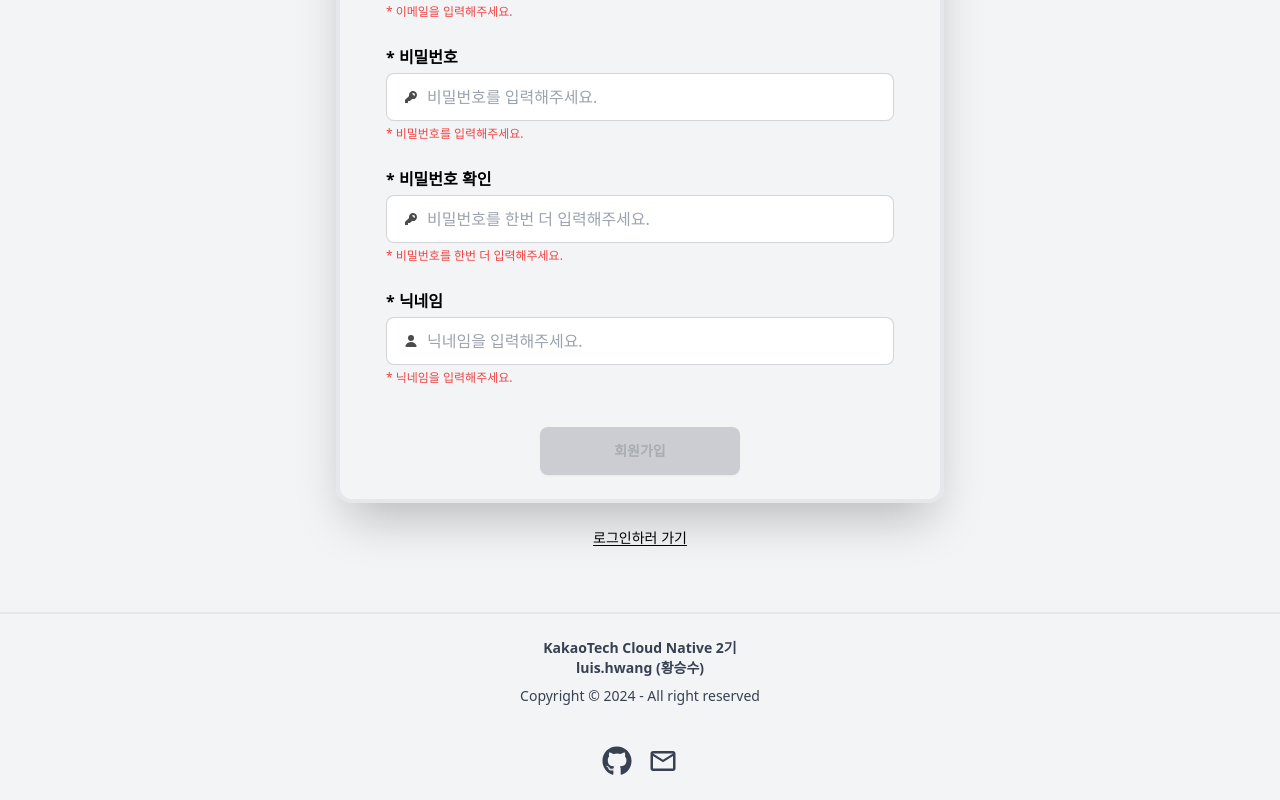
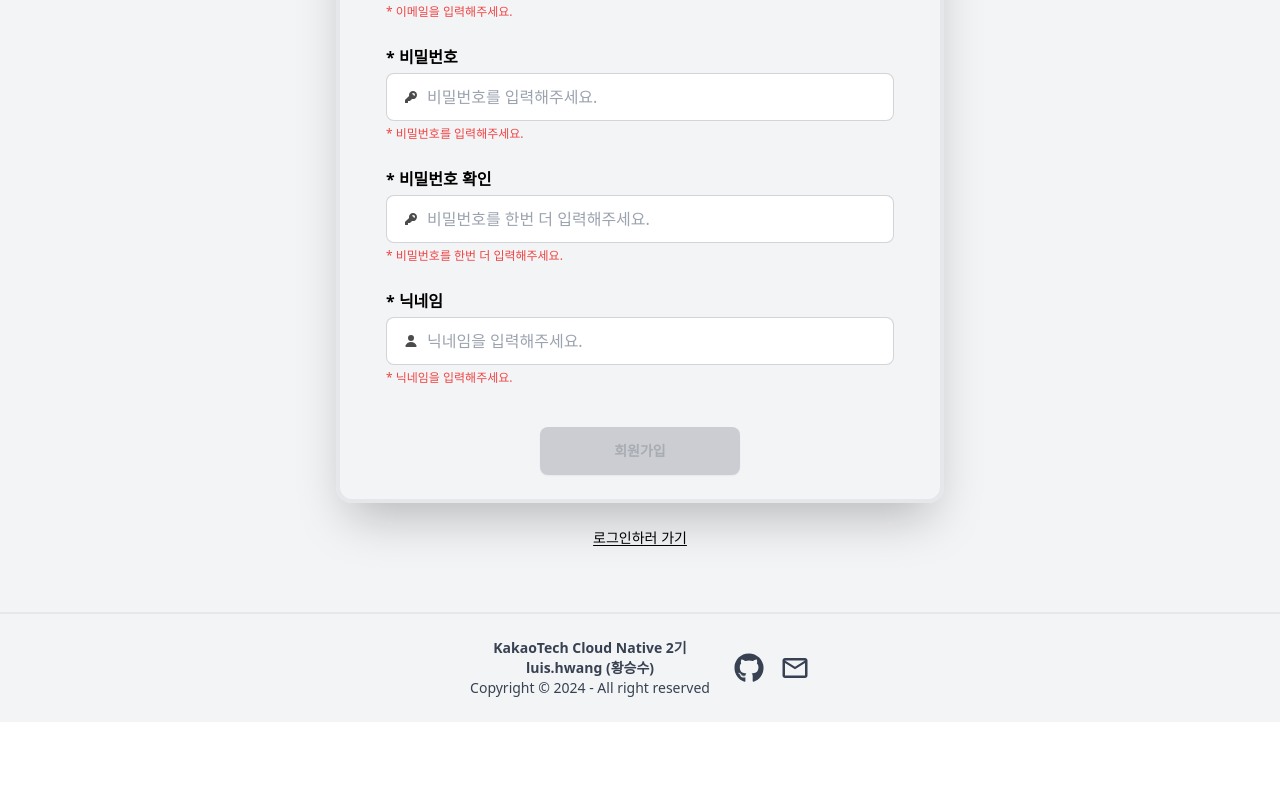
Before and after one commit to ktb-community/community-fe, a React (Vite) app: page /auth/signup in a window 1280 px wide. Shown: the part 563-1363 px from the top of the page. After the commit the page ends 1285 px from the top, so only its background shows below. Built offline with nearby package versions, Linux system fonts and the light colour scheme; no server answers.

Commit message:
feat: https 적용

```diff
--- a/src/pages/LoginPage.tsx
+++ b/src/pages/LoginPage.tsx
@@ -31,6 +31,7 @@ const LoginPage = () => {
             backgroundSize: 'cover',
             backgroundRepeat: 'no-repeat',
             backgroundPosition: 'center',
+            transform: "scaleX(-1)"
           }}>
         </div>
       </div>
--- a/src/widgets/auth/LoginWidget.tsx
+++ b/src/widgets/auth/LoginWidget.tsx
@@ -4,7 +4,7 @@ import { Link } from 'react-router-dom';
 const LoginWidget = () => {
   return (
     <div className="flex flex-col justify-center items-center">
-      <div className="z-10 border-2 rounded-2xl py-6 shadow-2xl dark:border-gray-500 dark:z-1 w-[600px] bg-white opacity-90">
+      <div className="z-10 border-2 rounded-2xl py-6 shadow-2xl dark:border-gray-500 dark:z-1 w-[600px] bg-white dark:bg-dk-default opacity-90">
         <div className="flex flex-col items-center mb-16">
           <h1 className="font-bold text-3xl">LOGIN</h1>
           <p></p>
--- a/src/widgets/common/FooterWidget.tsx
+++ b/src/widgets/common/FooterWidget.tsx
@@ -3,7 +3,9 @@ import { MdOutlineMailOutline } from 'react-icons/md';
 
 const FooterWidget = () => {
   return (
-    <footer className="footer footer-center border-t-2 text-gray-700 p-6 dark:border-t-gray-500 dark:bg-dk-default dark:text-dk-text">
+    <footer
+      className="footer footer-center border-t-2 text-gray-700 p-6 dark:border-t-gray-500 dark:bg-dk-default dark:text-dk-text">
+      <div className="flex flex-row justify-center items-center w-full gap-6">
         <aside>
           <p className="font-bold">
             KakaoTech Cloud Native 2기
@@ -22,6 +24,7 @@ const FooterWidget = () => {
             </a>
           </div>
         </nav>
+      </div>
     </footer>
   );
 };
```
Also changed, not shown: 2 other files (tests, documents, lock files or other folders). Lines whose indentation alone changed are shown as unchanged.
